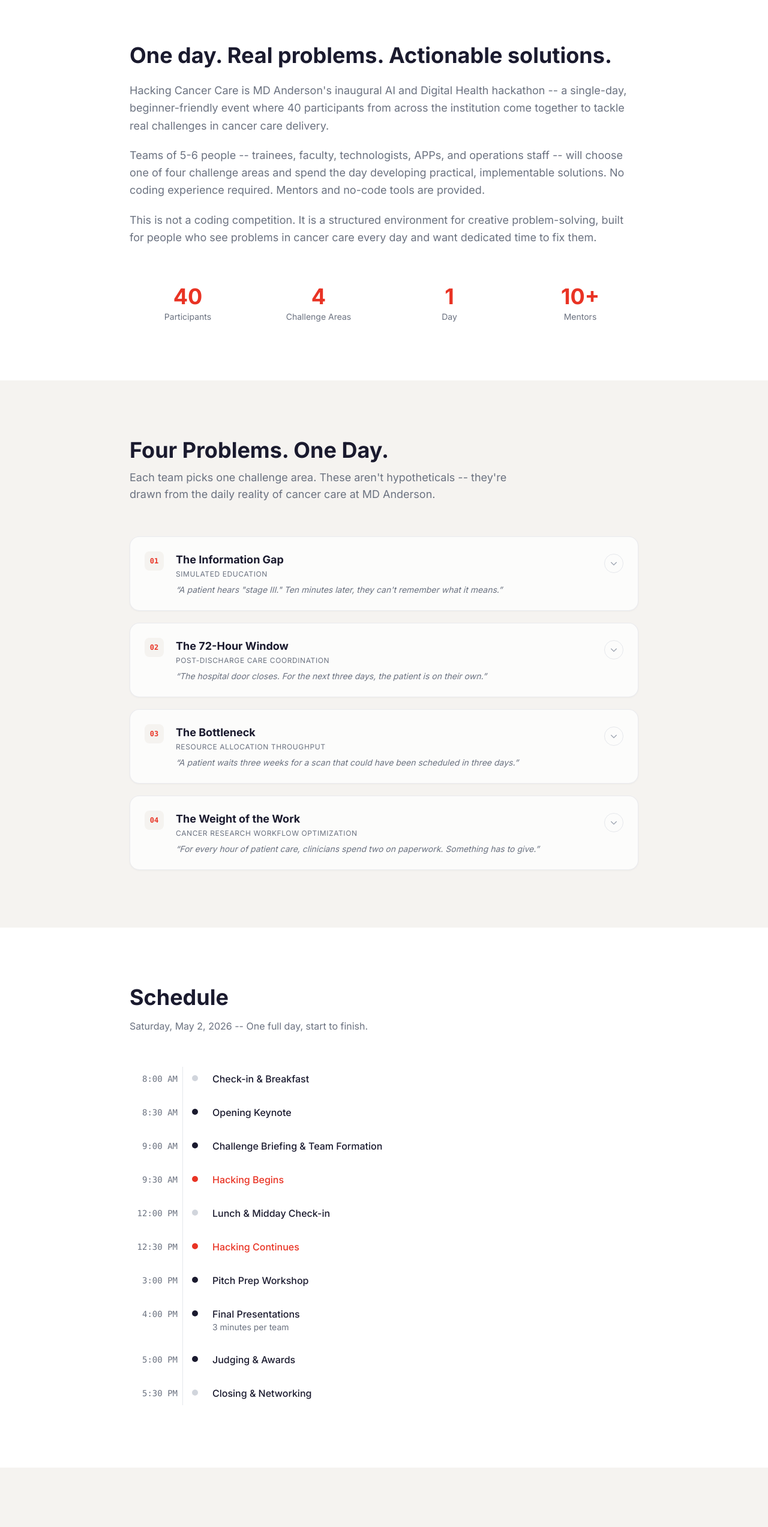
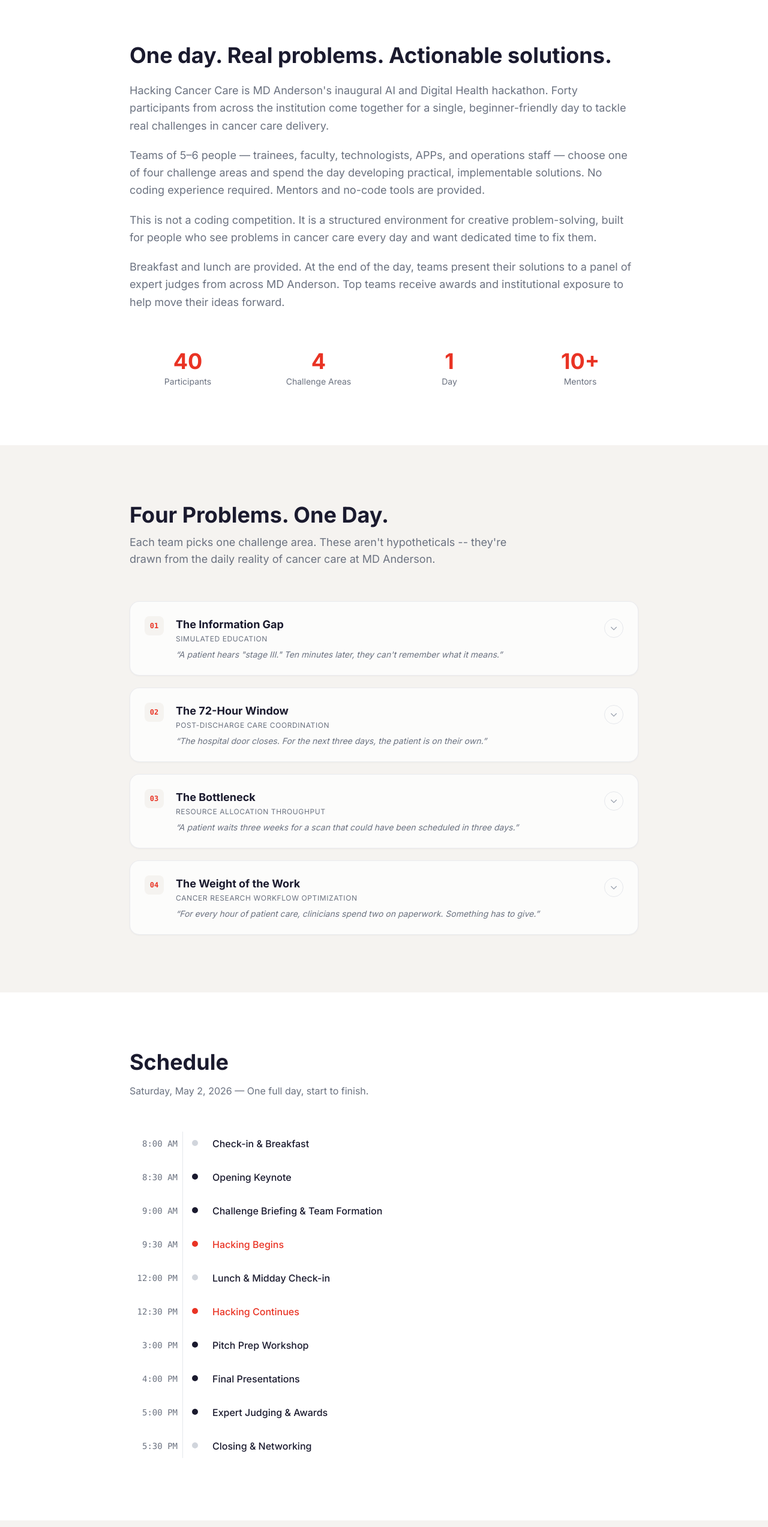
Before and after one commit to kabsam549-bot/hacking-cancer-care, a Next.js app: page / in a window 1280 px wide. Shown: the part 824-3369 px from the top of the page at 60% size. Built offline with nearby package versions, Linux system fonts and the light colour scheme.

Commit message:
fix: proper em dashes, rewrite About copy (food, awards, expert judges), remove pitch timing

```diff
--- a/src/components/About.tsx
+++ b/src/components/About.tsx
@@ -7,21 +7,28 @@ export default function About() {
         </h2>
         <div className="space-y-5 text-lg text-[var(--color-text-muted)] leading-relaxed">
           <p>
-            Hacking Cancer Care is MD Anderson&apos;s inaugural AI and Digital Health
-            hackathon -- a single-day, beginner-friendly event where 40
-            participants from across the institution come together to tackle real
+            Hacking Cancer Care is MD Anderson&apos;s inaugural AI and Digital
+            Health hackathon. Forty participants from across the institution
+            come together for a single, beginner-friendly day to tackle real
             challenges in cancer care delivery.
           </p>
           <p>
-            Teams of 5-6 people -- trainees, faculty, technologists, APPs, and
-            operations staff -- will choose one of four challenge areas and spend
-            the day developing practical, implementable solutions. No coding
-            experience required. Mentors and no-code tools are provided.
+            Teams of 5&ndash;6 people &mdash; trainees, faculty, technologists,
+            APPs, and operations staff &mdash; choose one of four challenge
+            areas and spend the day developing practical, implementable
+            solutions. No coding experience required. Mentors and no-code tools
+            are provided.
           </p>
           <p>
             This is not a coding competition. It is a structured environment for
-            creative problem-solving, built for people who see problems in cancer
-            care every day and want dedicated time to fix them.
+            creative problem-solving, built for people who see problems in
+            cancer care every day and want dedicated time to fix them.
+          </p>
+          <p>
+            Breakfast and lunch are provided. At the end of the day, teams
+            present their solutions to a panel of expert judges from across MD
+            Anderson. Top teams receive awards and institutional exposure to
+            help move their ideas forward.
           </p>
         </div>
 
--- a/src/components/Schedule.tsx
+++ b/src/components/Schedule.tsx
@@ -6,8 +6,8 @@ const events = [
   { time: "12:00 PM", title: "Lunch & Midday Check-in", type: "break" },
   { time: "12:30 PM", title: "Hacking Continues", type: "hack" },
   { time: "3:00 PM", title: "Pitch Prep Workshop", type: "main" },
-  { time: "4:00 PM", title: "Final Presentations", desc: "3 minutes per team", type: "main" },
-  { time: "5:00 PM", title: "Judging & Awards", type: "main" },
+  { time: "4:00 PM", title: "Final Presentations", type: "main" },
+  { time: "5:00 PM", title: "Expert Judging & Awards", type: "main" },
   { time: "5:30 PM", title: "Closing & Networking", type: "break" },
 ];
 
@@ -19,7 +19,7 @@ export default function Schedule() {
           Schedule
         </h2>
         <p className="text-[var(--color-text-muted)] mb-12">
-          Saturday, May 2, 2026 -- One full day, start to finish.
+          Saturday, May 2, 2026 &mdash; One full day, start to finish.
         </p>
 
         <div className="relative">
```
